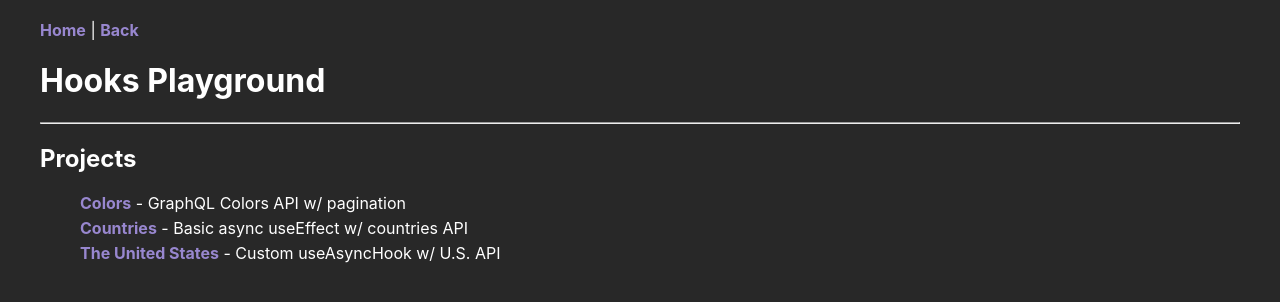
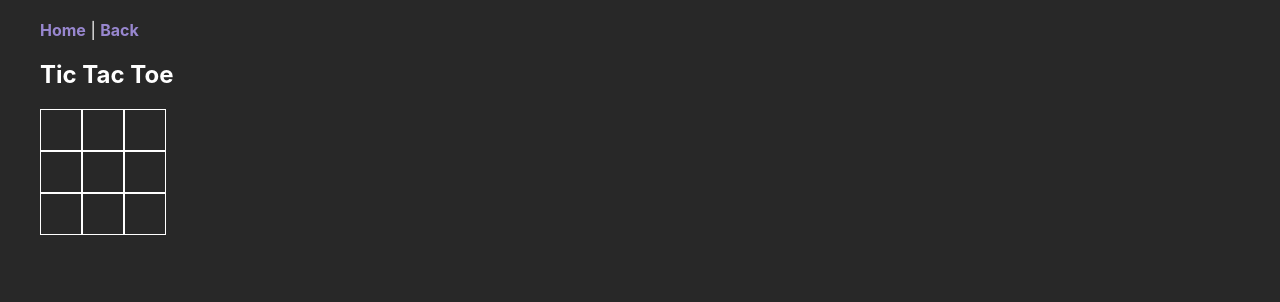
Before and after one commit to gareys/hooks-playground, a React (Vite) app: page /tictactoe in a window 1280 px wide. Shown: the top 302 px of the page. Built offline with nearby package versions, Linux system fonts and the light colour scheme.

Commit message:
Add tic tac toe

```diff
--- a/src/App.tsx
+++ b/src/App.tsx
@@ -7,6 +7,7 @@ import { ApolloClient, InMemoryCache, ApolloProvider } from '@apollo/client';
 import { States } from './components/states/States';
 import { BackLink } from './components/shared/BackLink';
 import { Countries } from './components/countries/Countries';
+import { TicTacToe } from './components/tictactoe/TicTacToe';
 
 const colorClient = new ApolloClient({
   uri: 'https://api.sampleapis.com/css-color-names/graphql',
@@ -36,6 +37,9 @@ export const App = () => {
           <Route path="/states">
             <States />
           </Route>
+          <Route path="/tictactoe">
+            <TicTacToe />
+          </Route>
           <Route path="/">
             <Home />
           </Route>
--- a/src/components/countries/Countries.tsx
+++ b/src/components/countries/Countries.tsx
@@ -51,14 +51,16 @@ export const Countries = () => {
               <h2>{country.name}</h2>
               <CountryDetailsList>
                 <li>
-                  <strong>Capital:</strong> {country.capital}
+                  <strong>Capital:&nbsp;&nbsp;&nbsp;</strong>
+                  {country.capital}
                 </li>
                 <li>
-                  <strong>Population:</strong>{' '}
+                  <strong>Population:&nbsp;&nbsp;&nbsp;</strong>
                   {country.population?.toLocaleString() || 'N/A'}
                 </li>
                 <li>
-                  <strong>Currency:</strong> {country.currency || 'N/A'}
+                  <strong>Currency:&nbsp;&nbsp;&nbsp;</strong>
+                  {country.currency || 'N/A'}
                 </li>
               </CountryDetailsList>
             </CountryDetails>
--- a/src/components/home/Home.tsx
+++ b/src/components/home/Home.tsx
@@ -19,6 +19,10 @@ export const Home = () => (
         <Link to="/states">The United States</Link> - Custom useAsyncHook w/
         U.S. API
       </li>
+      <li>
+        <Link to="/tictactoe">TicTacToe</Link> - TicTacToe game leveraging many
+        hooks
+      </li>
     </ProjectList>
   </>
 );
--- /dev/null
+++ b/src/components/tictactoe/TicTacToe.tsx
@@ -0,0 +1,139 @@
+import React, { useEffect, useRef, useState } from 'react';
+import styled from 'styled-components';
+import {
+  Play,
+  Location,
+  INITIAL_BOARD_STATE,
+  WINNING_COMBOS,
+} from './constants';
+
+export const TicTacToe = () => {
+  const canvasRef = useRef<HTMLCanvasElement>(null);
+  const [boardState, setBoardState] = useState<Play[]>(INITIAL_BOARD_STATE);
+  const [currentPlay, setCurrentPlay] = useState<Play>('X');
+  const [winner, setWinner] = useState<
+    { play: Play; location: Location } | undefined
+  >();
+
+  useEffect(() => {
+    const canvas = canvasRef.current;
+    if (winner && canvas) {
+      const start = WINNING_COMBOS[winner.location].coords[0] as [
+        number,
+        number
+      ];
+      const finish = WINNING_COMBOS[winner.location].coords[1] as [
+        number,
+        number
+      ];
+      const ctx = canvas.getContext('2d');
+      ctx!.strokeStyle = 'red';
+      ctx!.lineWidth = 3;
+      ctx!.beginPath();
+      ctx!.moveTo(...start);
+      ctx!.lineTo(...finish);
+      ctx!.stroke();
+    }
+  }, [winner]);
+
+  const calculateBoardState = (i: number, play: Play) => {
+    if (winner) return;
+    const boardBefore = boardState.slice(0, i);
+    const boardAfter = boardState.slice(i + 1);
+    const newBoard = [...boardBefore, play, ...boardAfter];
+    const winningMove = calculateWinner(newBoard, play);
+    if (winningMove) {
+      setWinner(winningMove);
+    }
+    setBoardState(newBoard);
+    setCurrentPlay((prevPlay) => (prevPlay === 'X' ? 'O' : 'X'));
+  };
+
+  const calculateWinner = (board: Play[], play: Play) => {
+    for (const [location, { cells }] of Object.entries(
+      WINNING_COMBOS
+    ) as unknown as Array<[Location, { cells: number[] }]>) {
+      if (cells.every((cell) => board[cell] === play)) {
+        return { play, location };
+      }
+    }
+  };
+
+  const reset = () => {
+    setCurrentPlay('X');
+    setBoardState(INITIAL_BOARD_STATE);
+    setWinner(undefined);
+  };
+
+  const catsGame = !winner && boardState.every((cell) => !!cell);
+  const gameOver = !!winner || catsGame;
+
+  return (
+    <>
+      <h2>Tic Tac Toe</h2>
+      <Board>
+        <tbody>
+          <tr>
+            {boardState.map((cell, i) => (
+              <Cell
+                disabled={!!boardState[i] || gameOver}
+                onClick={() => {
+                  if (!boardState[i]) {
+                    calculateBoardState(i, currentPlay);
+                  }
+                }}
+                key={i}
+              >
+                {cell}
+              </Cell>
+            ))}
+          </tr>
+        </tbody>
+      </Board>
+      {winner && <Canvas ref={canvasRef} />}
+      {winner && (
+        <>
+          <p>The Winner is {winner.play}!</p>
+          <p>They won on the {winner.location.split('_').join(' ')}.</p>
+        </>
+      )}
+      {catsGame && <p>It's a Cat's Game! No Winner!</p>}
+      {gameOver && (
+        <p>
+          <ResetA onClick={() => reset()}>Start Over</ResetA>
+        </p>
+      )}
+    </>
+  );
+};
+
+const Canvas = styled.canvas`
+  display: block;
+  position: relative;
+  top: -126px;
+  margin-bottom: -126px;
+  height: 126px;
+  width: 126px;
+`;
+
+const Board = styled.table`
+  margin-top: 20px;
+  border-collapse: collapse;
+  width: 128px;
+  min-width: 160px;
+  display: block;
+`;
+
+const Cell = styled.td<{ disabled: boolean }>`
+  display: inline-block;
+  height: 20px;
+  width: 20px;
+  padding: 10px;
+  border: 1px solid white;
+  text-align: center;
+  cursor: ${({ disabled }) => (disabled ? 'not-allowed' : 'pointer')};
+`;
+
+const ResetA = styled.a`
+  cursor: pointer;
+`;
--- /dev/null
+++ b/src/components/tictactoe/constants.ts
@@ -0,0 +1,64 @@
+export type Play = 'X' | 'O' | '';
+
+export type Location = keyof typeof WINNING_COMBOS;
+
+export const INITIAL_BOARD_STATE: Play[] = Array(9).fill('');
+
+export const WINNING_COMBOS = {
+  first_row: {
+    cells: [0, 1, 2],
+    coords: [
+      [10, 26],
+      [290, 26],
+    ],
+  },
+  second_row: {
+    cells: [3, 4, 5],
+    coords: [
+      [10, 76],
+      [290, 76],
+    ],
+  },
+  third_row: {
+    cells: [6, 7, 8],
+    coords: [
+      [10, 126],
+      [290, 126],
+    ],
+  },
+  first_column: {
+    cells: [0, 3, 6],
+    coords: [
+      [50, 10],
+      [50, 144],
+    ],
+  },
+  second_column: {
+    cells: [1, 4, 7],
+    coords: [
+      [150, 10],
+      [150, 144],
+    ],
+  },
+  third_column: {
+    cells: [2, 5, 8],
+    coords: [
+      [250, 10],
+      [250, 144],
+    ],
+  },
+  backward_diagonal: {
+    cells: [0, 4, 8],
+    coords: [
+      [12, 6],
+      [290, 144],
+    ],
+  },
+  forward_diagonal: {
+    cells: [2, 4, 6],
+    coords: [
+      [12, 144],
+      [290, 6],
+    ],
+  },
+} as const;
```
